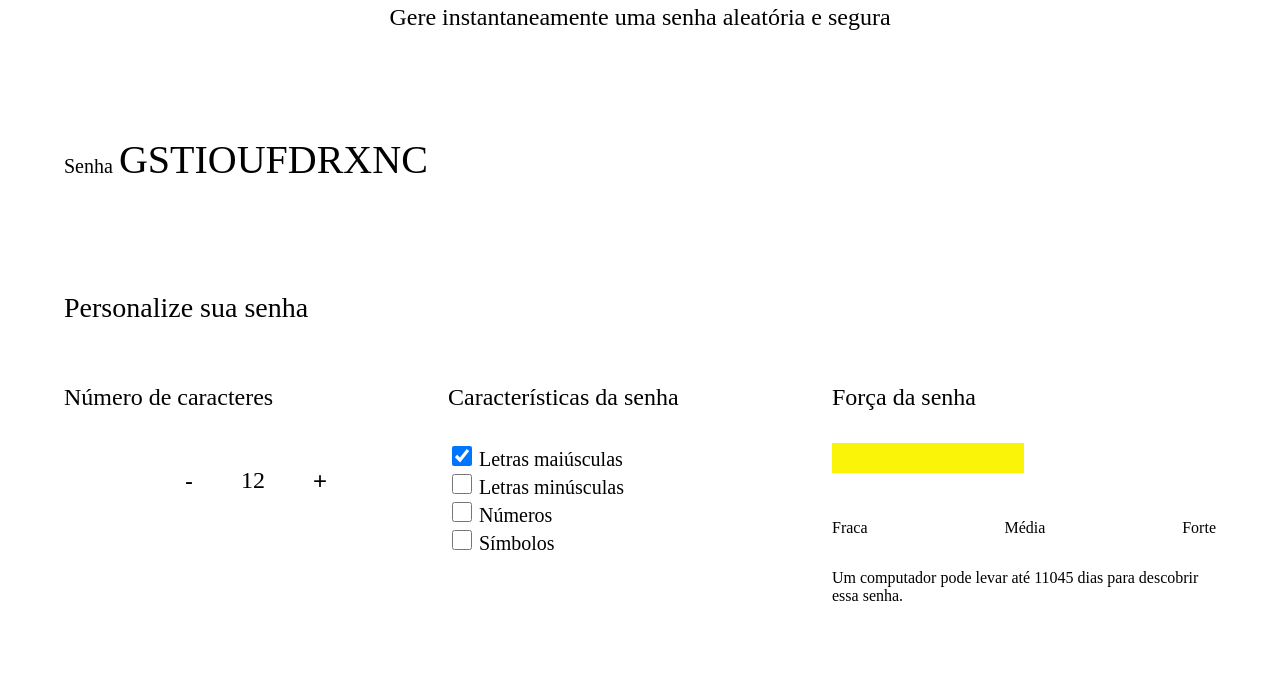
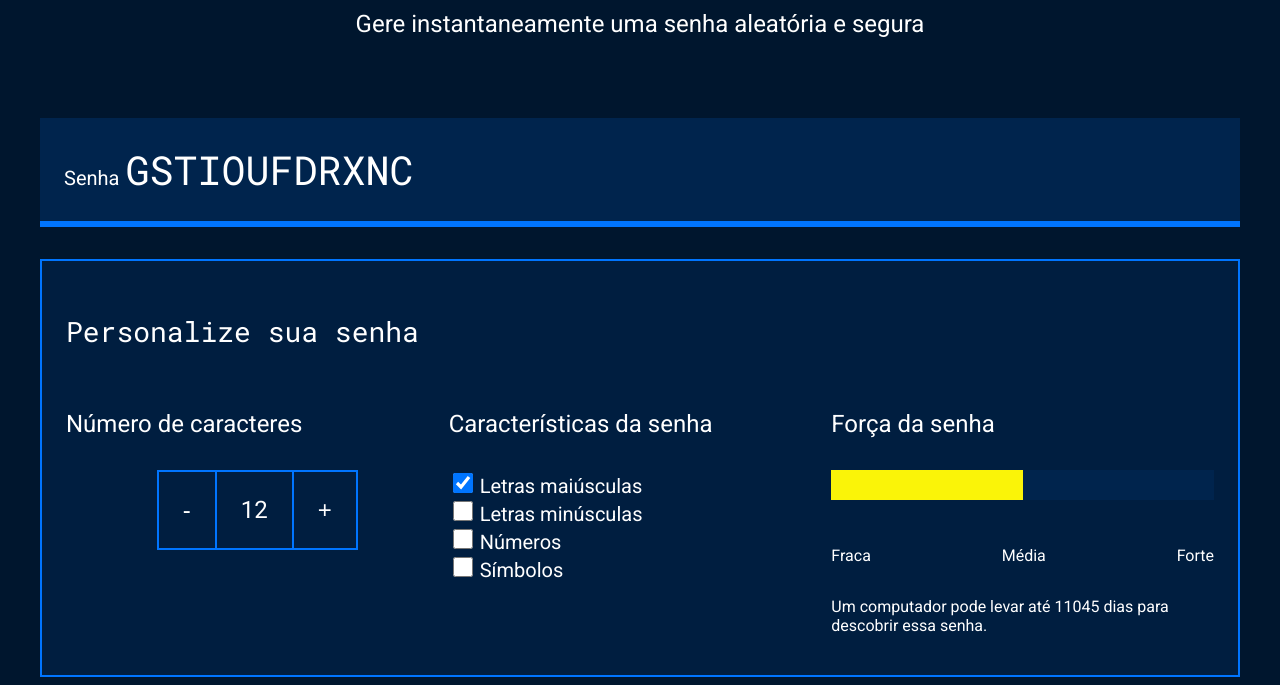
Before and after one commit to souphiaaaa/gerador-de-senhas-sophia-3B, a plain HTML site: page index.html in a window 1280 px wide. Shown: the part 208-893 px from the top of the page. Before the commit the page ends 861 px from the top, so only its background shows below. Drawn offline with Linux system fonts and the light colour scheme.

Commit message:
asdasdads

```diff
--- a/style.css
+++ b/style.css
@@ -1,4 +1,4 @@
-import url('https://fonts.googleapis.com/css2?family=Roboto&family=Roboto+Mono&display=swap');
+@import url('https://fonts.googleapis.com/css2?family=Roboto&family=Roboto+Mono&display=swap');
 
 :root {
     --branco: white;
```
